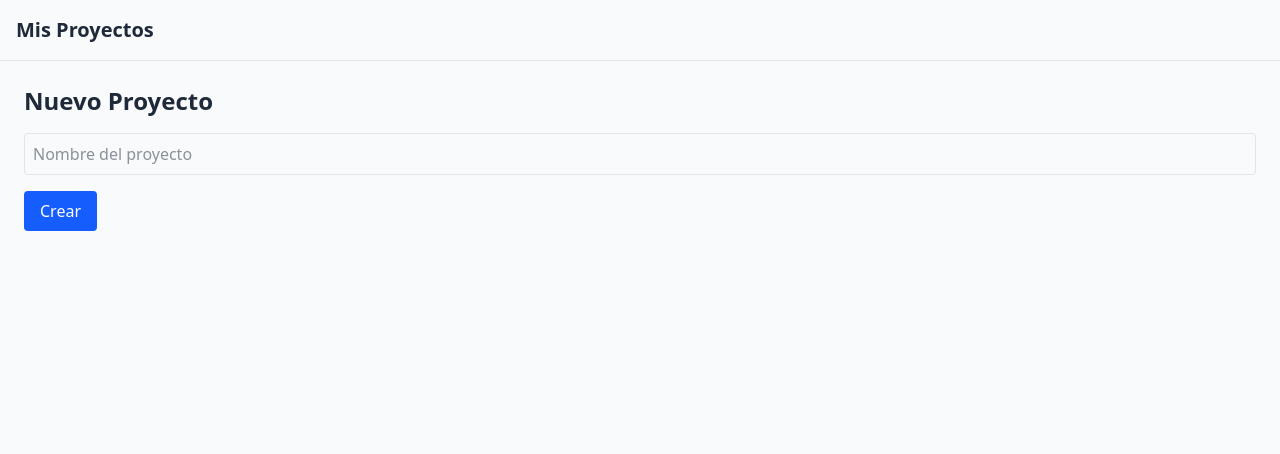
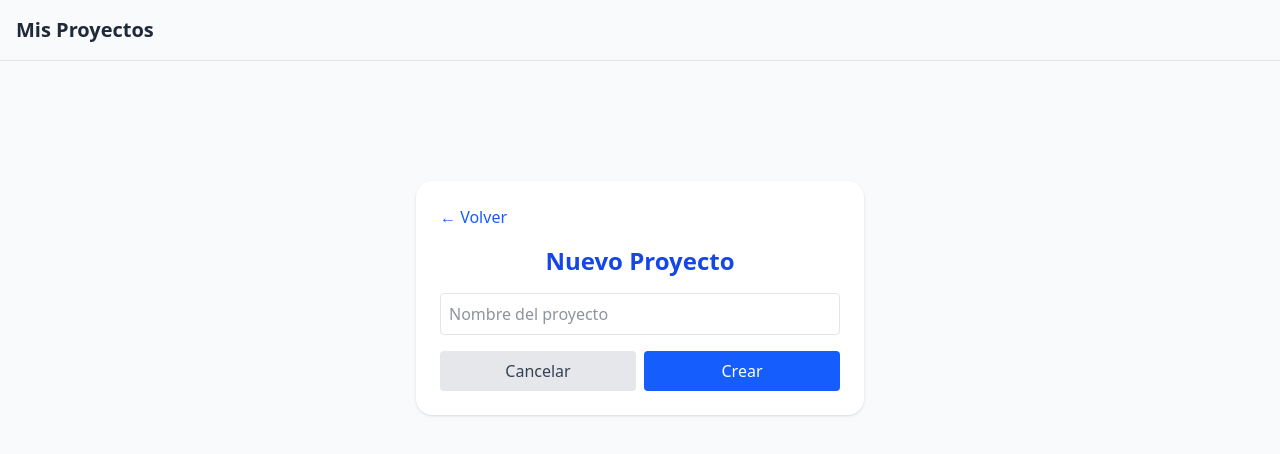
Before and after one commit to KanterAlon/MadrijApp, a Next.js app: page /dashboard/nuevo in a window 1280 px wide. Shown: the top 454 px of the page. Built offline with nearby package versions, Linux system fonts and the light colour scheme; no server answers.

Commit message:
Add cancel option and restyle new project page

```diff
--- a/src/app/dashboard/nuevo/page.tsx
+++ b/src/app/dashboard/nuevo/page.tsx
@@ -4,6 +4,7 @@ import { useState } from "react";
 import { toast } from "react-hot-toast";
 import { useUser } from "@clerk/nextjs";
 import { useRouter } from "next/navigation";
+import Link from "next/link";
 import { supabase } from "@/lib/supabase";
 import Loader from "@/components/ui/loader";
 
@@ -46,8 +47,16 @@ export default function NuevoProyectoPage() {
   };
 
   return (
-    <div>
-      <h1 className="text-2xl font-bold mb-4">Nuevo Proyecto</h1>
+    <div className="max-w-md mx-auto mt-24 bg-white p-6 rounded-2xl shadow">
+      <Link
+        href="/dashboard"
+        className="text-blue-600 hover:underline mb-4 inline-block"
+      >
+        &larr; Volver
+      </Link>
+      <h1 className="text-2xl font-bold mb-4 text-center text-blue-700">
+        Nuevo Proyecto
+      </h1>
       <input
         type="text"
         placeholder="Nombre del proyecto"
@@ -55,14 +64,22 @@ export default function NuevoProyectoPage() {
         value={nombre}
         onChange={(e) => setNombre(e.target.value)}
       />
+      <div className="flex gap-2">
+        <button
+          onClick={() => router.push('/dashboard')}
+          className="flex-1 bg-gray-200 text-gray-700 px-4 py-2 rounded hover:bg-gray-300"
+        >
+          Cancelar
+        </button>
         <button
           onClick={handleCrear}
           disabled={creating}
-        className="bg-blue-600 text-white px-4 py-2 rounded hover:bg-blue-700 disabled:opacity-75 flex items-center justify-center gap-2"
+          className="flex-1 bg-blue-600 text-white px-4 py-2 rounded hover:bg-blue-700 disabled:opacity-75 flex items-center justify-center gap-2"
         >
           {creating && <Loader className="h-4 w-4" />}
           <span>Crear</span>
         </button>
       </div>
+    </div>
   );
 }
```
Lines whose indentation alone changed are shown as unchanged.
